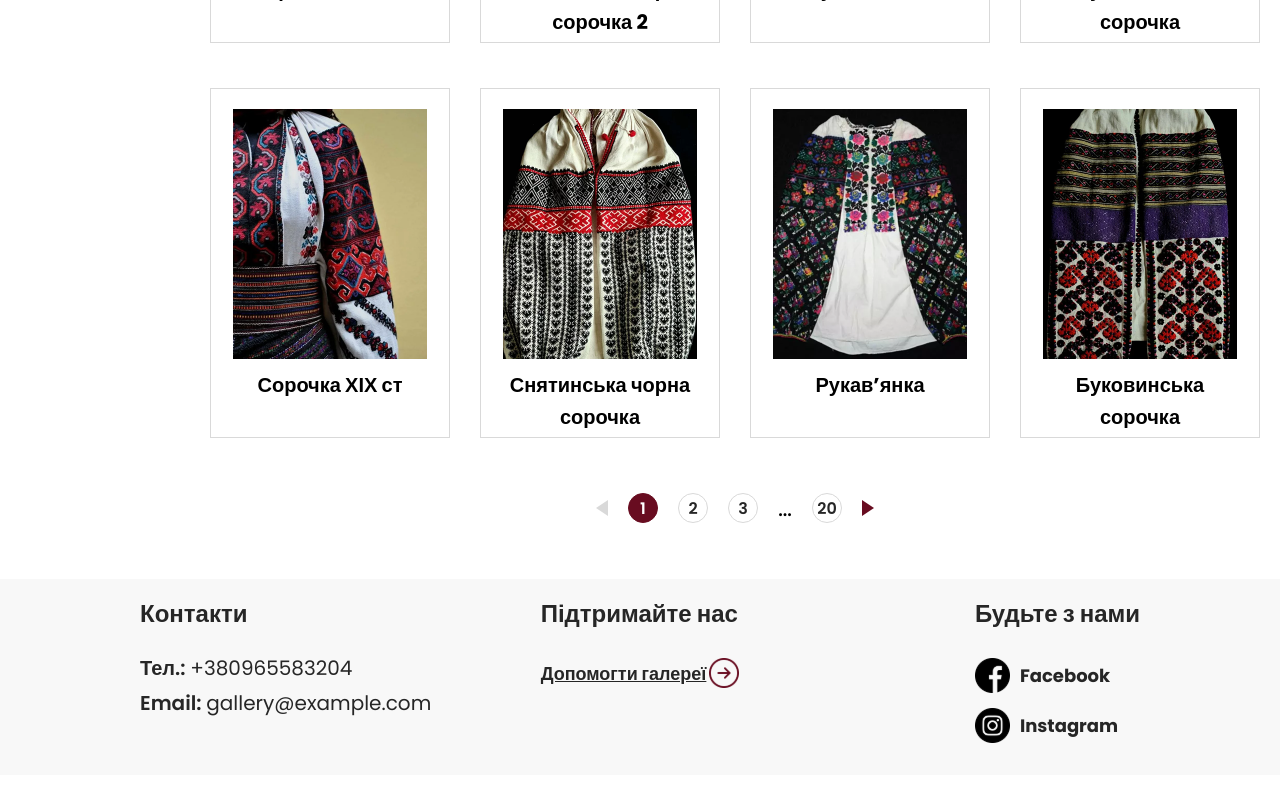
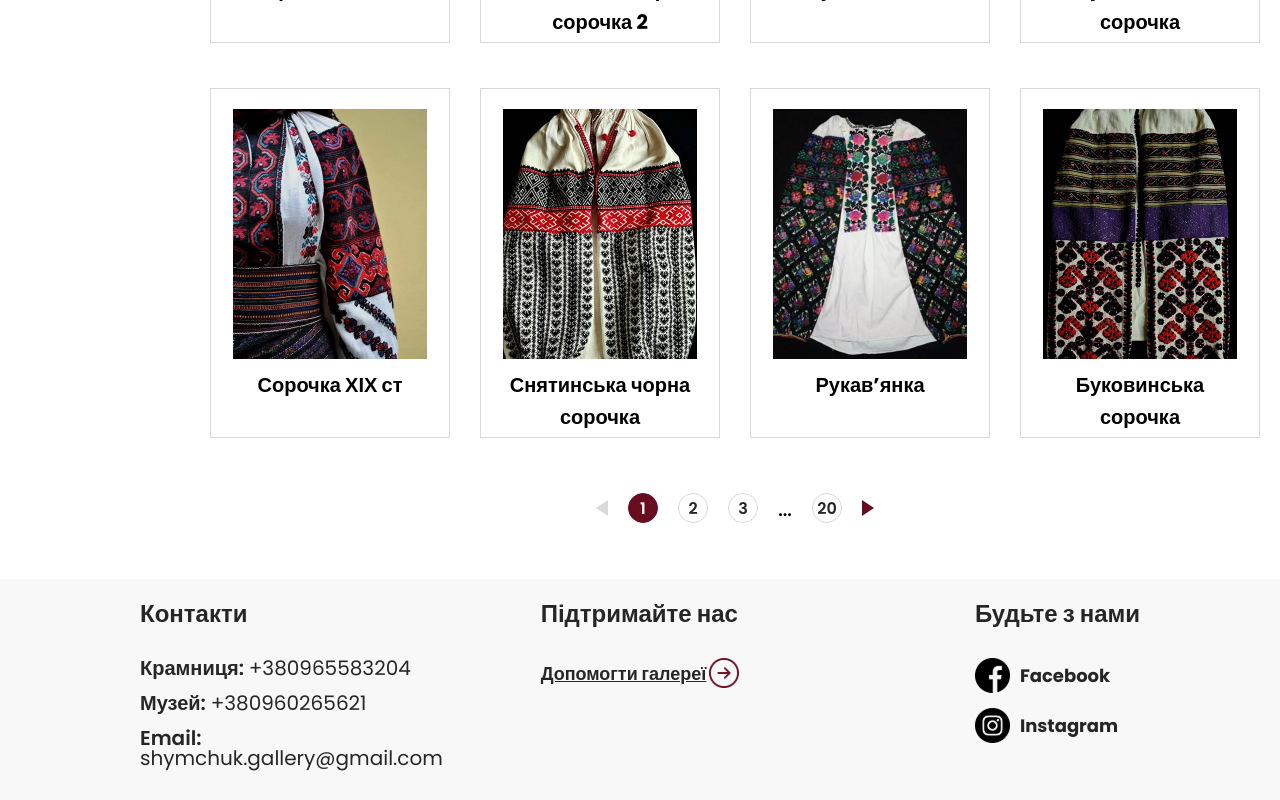
Before and after one commit to sofibrezden/shymchuk_space, a React (Create React App) app in the folder frontend/: page /collection in a window 1280 px wide. Shown: the part 547-1347 px from the top of the page. Before the commit the page ends 1322 px from the top, so only its background shows below. Built offline with nearby package versions, Linux system fonts and the light colour scheme.

Commit message:
added social media links and contacts

```diff
--- a/frontend/src/components/layouts/MainLayout/Footer/Footer.module.scss
+++ b/frontend/src/components/layouts/MainLayout/Footer/Footer.module.scss
@@ -49,9 +49,10 @@
     gap: 3px;
   }
 
-  .facebookInfo,
-  .instagramInfo {
+  .facebookInfo a,
+  .instagramInfo a {
     display: flex;
+    text-decoration: none;
     align-items: center;
     gap: 10px;
 
@@ -61,7 +62,6 @@
       color: #262626;
     }
   }
-
   .support {
     justify-self: center;
   }
--- a/frontend/src/components/layouts/MainLayout/Footer/Footer.tsx
+++ b/frontend/src/components/layouts/MainLayout/Footer/Footer.tsx
@@ -14,10 +14,13 @@ function Footer() {
             <div className={styles.contacts}>
                 <h4>Контакти</h4>
                 <p className={styles.phone}>
-                    <span>Тел.: </span>+380965583204
+                    <span>Крамниця: </span>+380965583204
+                </p>
+                <p className={styles.phone}>
+                    <span>Музей: </span>+380960265621
                 </p>
                 <p>
-                    <span>Email: </span>gallery@example.com
+                    <span>Email: </span>shymchuk.gallery@gmail.com
                 </p>
             </div>
 
@@ -37,13 +40,17 @@ function Footer() {
                 <h4>Будьте з нами</h4>
                 <div className={styles.socialLinkContainer}>
                     <div className={styles.facebookInfo}>
+                        <a href="https://www.facebook.com/shymchuk.com.ua/?locale=uk_UA">
                         <img src={FacebookIcon} alt="Facebook"/>
                         <span className={styles.socialMediaName}>Facebook</span>
+                        </a>
                     </div>
                     <div className={styles.instagramInfo}>
-                        <img src={InstagramIcon} alt="Instagram"/>
-                        <span className={styles.socialMediaName}>Instagram</span>
-                    </div>
+                          <a href="https://www.instagram.com/roksolyana.shymchuk/">
+                            <img src={InstagramIcon} alt="Instagram"/>
+                            <span className={styles.socialMediaName}>Instagram</span>
+                          </a>
+                        </div>
                 </div>
             </div>
         </div>
```
